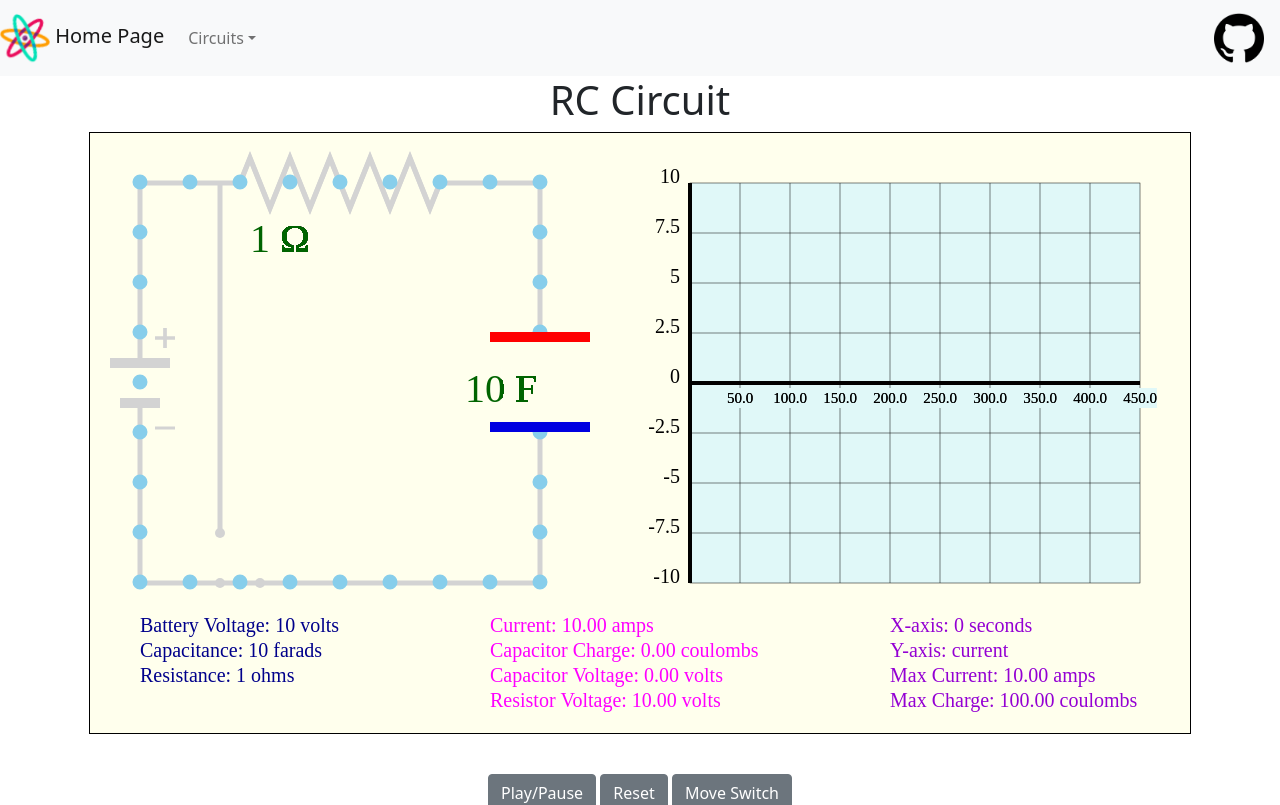
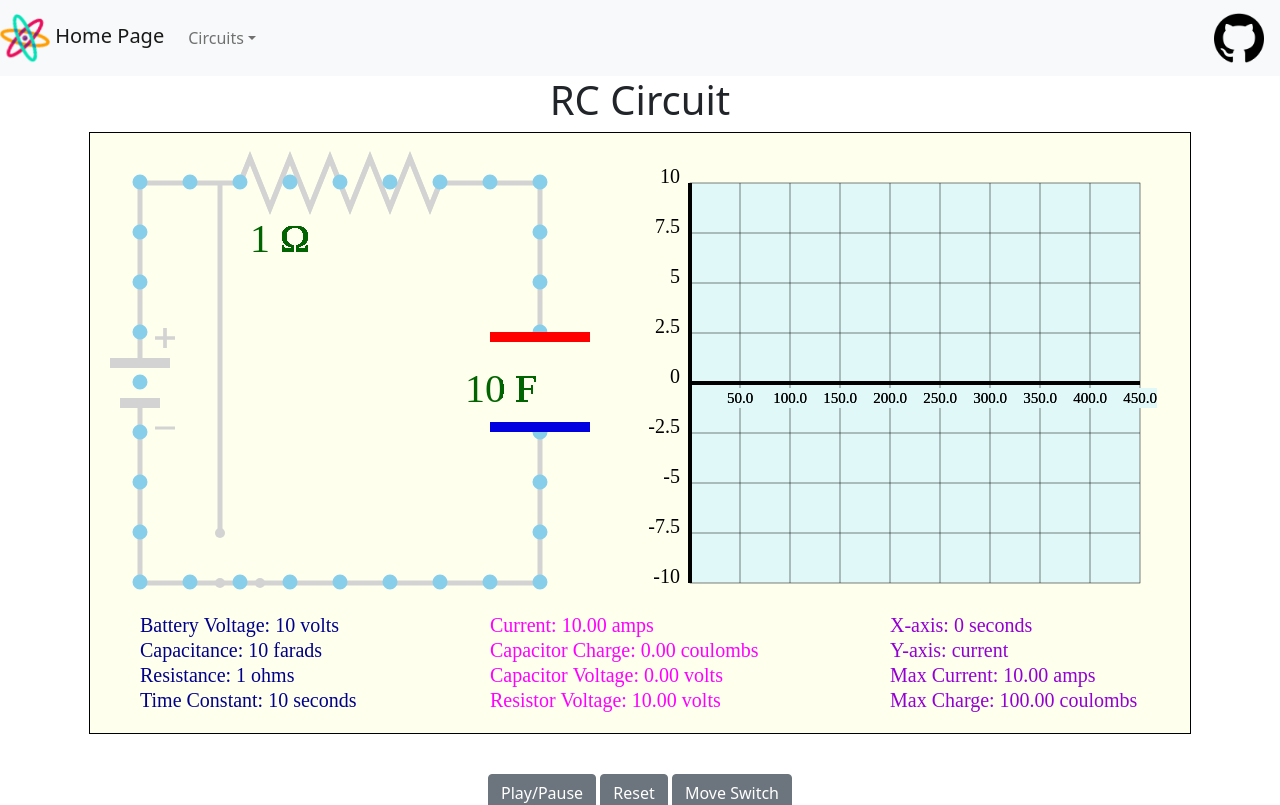
Before and after one commit to nwang03/circuit-simulator, a React (Create React App) app: page /RC in a window 1280 px wide. Shown: the top 805 px of the page. Built offline with nearby package versions, Linux system fonts and the light colour scheme.

Commit message:
small modifications

```diff
--- a/src/RCpage.js
+++ b/src/RCpage.js
@@ -475,6 +475,11 @@ function RCpage() {
         );
         context.fillText("Capacitance: " + capacitance + " farads", 50, 525);
         context.fillText("Resistance: " + resistance + " ohms", 50, 550);
+        context.fillText(
+            "Time Constant: " + resistance * capacitance + " seconds",
+            50,
+            575
+        );
         context.fillStyle = "rgb(0, 100, 0)";
         context.font = "40px serif";
         context.fillText(resistance + " Ω", 160, 120);
@@ -643,6 +648,8 @@ function RCpage() {
                     default:
                         resetNumber = 10000;
                 }
+                break;
+            default:
         }
         if (time % resetNumber === 0 && !paused && timeChange !== 0) {
             context.moveTo(600, 250 - (yValue * 200) / Math.abs(max)); // graph
```
